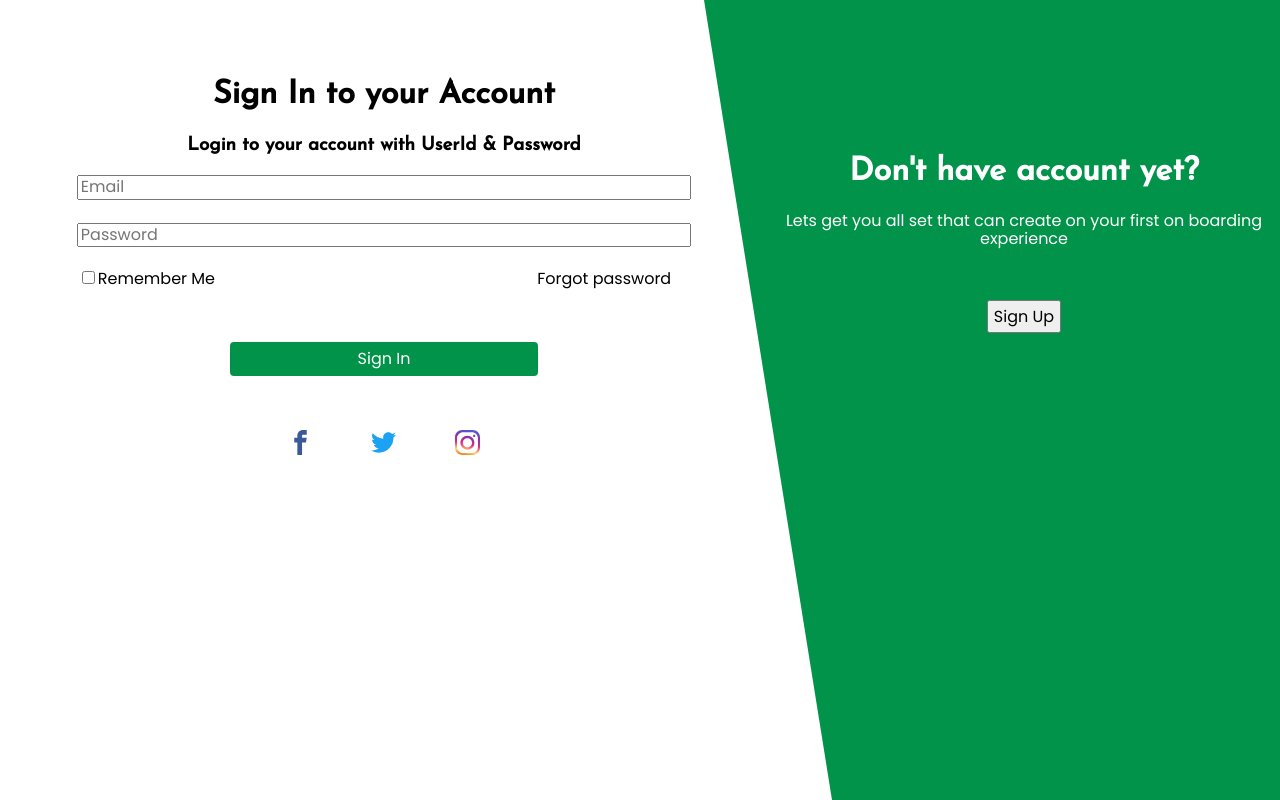
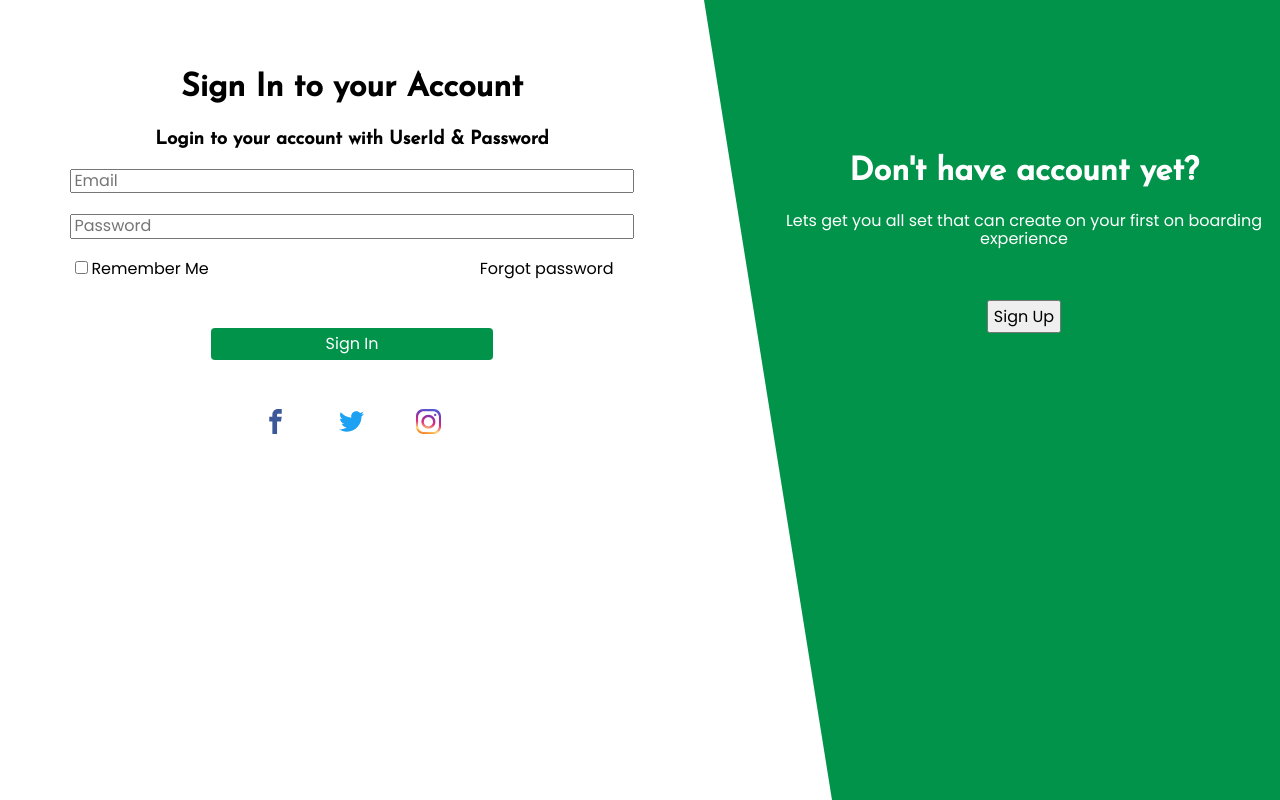
Before and after one commit to SafedPankhFoundation/pankh-foundation, a React (Create React App) app: page /signin in a window 1280 px wide. Built offline with nearby package versions, Linux system fonts and the light colour scheme.

Commit message:
sign in page layout optymized

```diff
--- a/src/components/SignIn/SigninForm.jsx
+++ b/src/components/SignIn/SigninForm.jsx
@@ -5,7 +5,6 @@ const SigninForm = (props) => {
   const {email, handleEmailChange, password, handlePasswordChange, handleUserLogin} = props.loginInfo;
   return (
       <div className="signin-form">
-        <div className="left-container">
           <form action="/#" method="post">
             <h1>Sign In to your Account</h1>
             <h3>Login to your account with UserId & Password</h3>
@@ -23,7 +22,6 @@ const SigninForm = (props) => {
             <input className="signin-green-button" type="submit" value="Sign In" onClick={handleUserLogin}/>
             <SocialIcons />
           </form>
-        </div>
       </div>
   );
 };
--- a/src/components/SignIn/SignupField.jsx
+++ b/src/components/SignIn/SignupField.jsx
@@ -3,12 +3,15 @@ import React from "react";
 const SignupField = () => {
   return (
       <div className="signup-field">
-        {/* this div is needed to push the content float right */}
-        <div className="left-fill"></div>
-        <div className="right-container">
+        <div className="right-green-container">
+          {/* this div is needed to push the content float right */}
+          <div className="left-fill">
+          </div>
+          <div className="right-signup-proposal">
           <h1>Don't have account yet?</h1>
           <p>Lets get you all set that can create on your first on boarding experience</p>
           <input className="signup-button" type="submit" value="Sign Up"/>
+          </div>
         </div>
       </div>
   );
--- a/src/styles/components/SignIn.scss
+++ b/src/styles/components/SignIn.scss
@@ -6,21 +6,24 @@
 }
 
 .signin-form {
-    position: absolute;
+    /* position: absolute;
     top: 0;
-    left: 0;
-    width:100%;
+    left: 0; */
+    width:55%;
     height: 100%;
-    clip-path: polygon(0 0, 55% 0, 65% 100%, 0% 100%); /* this makes the diagonal line */
-}
-
-.left-container {
-    height: 100%;
-    width: 60%;
     text-align: center;
+    /* clip-path: polygon(0 0, 55% 0, 65% 100%, 0% 100%); */
 }
 
 .signup-field {
+    width:45%;
+    height: 100%;
+    text-align: center;
+    display: flex;
+    flex-direction: row;
+}
+
+.right-green-container {
     position: absolute;
     top: 0;
     right: 0;
@@ -39,26 +42,11 @@
     width: 60%;
 }
 
-.right-container {
+.right-signup-proposal {
     height: 100%;
     width: 40%;
     text-align: center;
 }
-
-/*
-.signin-form {
-    width:60%;
-    height: 100%;
-    text-align: center;
-}
-
-.signup-field {
-    background-color: #01934a;
-    color: white;
-    width:40%;
-    height: 100%;
-    text-align: center;
-} */
 
 .signin-form form {
     width:100%;
--- a/src/styles/index.css
+++ b/src/styles/index.css
@@ -836,22 +836,24 @@ body {
 }
 
 .signin-form {
-  position: absolute;
+  /* position: absolute;
   top: 0;
-  left: 0;
-  width: 100%;
+  left: 0; */
+  width: 55%;
   height: 100%;
-  clip-path: polygon(0 0, 55% 0, 65% 100%, 0% 100%);
-  /* this makes the diagonal line */
-}
-
-.left-container {
-  height: 100%;
-  width: 60%;
   text-align: center;
+  /* clip-path: polygon(0 0, 55% 0, 65% 100%, 0% 100%); */
 }
 
 .signup-field {
+  width: 45%;
+  height: 100%;
+  text-align: center;
+  display: flex;
+  flex-direction: row;
+}
+
+.right-green-container {
   position: absolute;
   top: 0;
   right: 0;
@@ -871,26 +873,12 @@ body {
   width: 60%;
 }
 
-.right-container {
+.right-signup-proposal {
   height: 100%;
   width: 40%;
   text-align: center;
 }
 
-/*
-.signin-form {
-    width:60%;
-    height: 100%;
-    text-align: center;
-}
-
-.signup-field {
-    background-color: #01934a;
-    color: white;
-    width:40%;
-    height: 100%;
-    text-align: center;
-} */
 .signin-form form {
   width: 100%;
   height: 100%;
```
